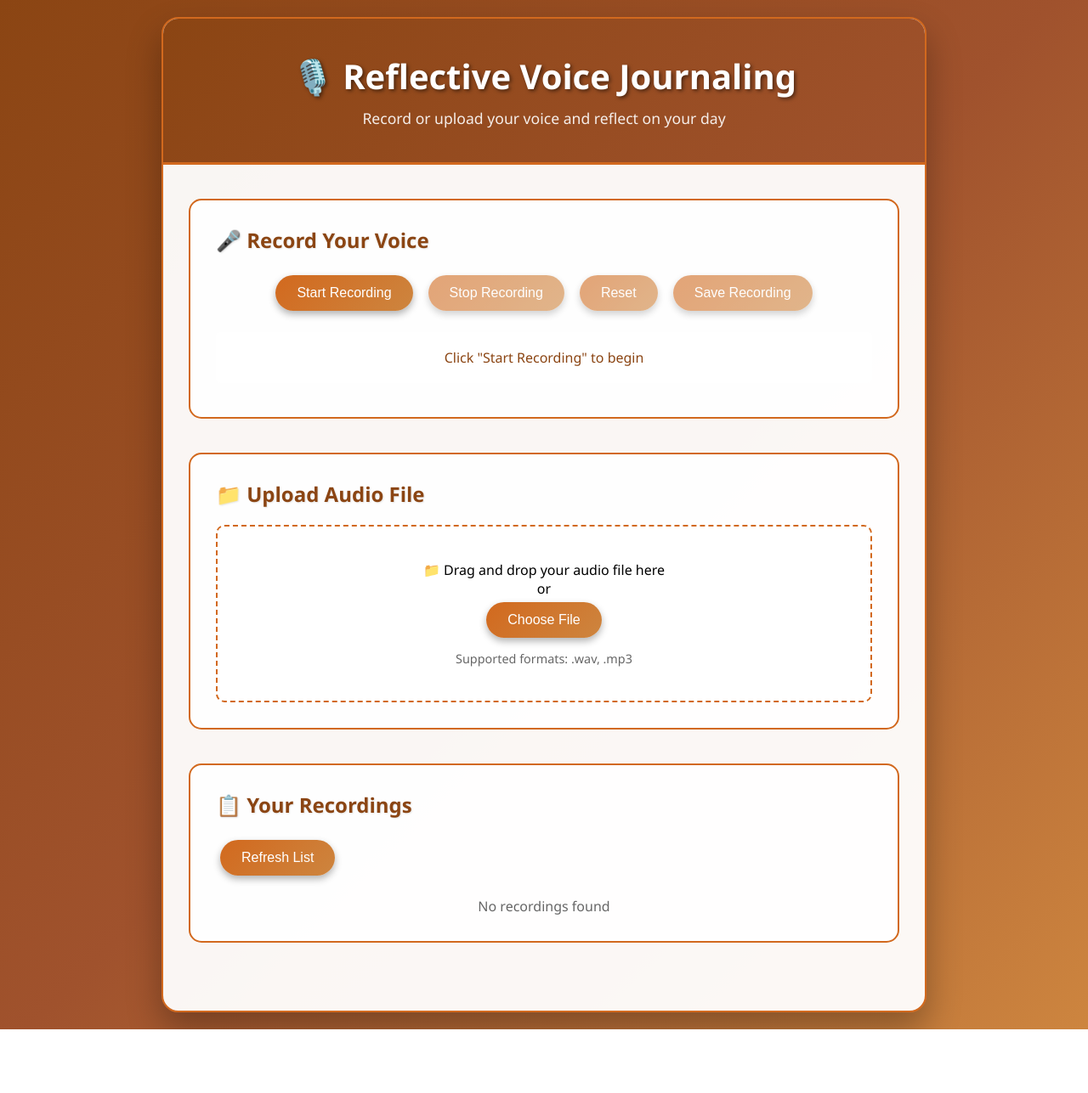
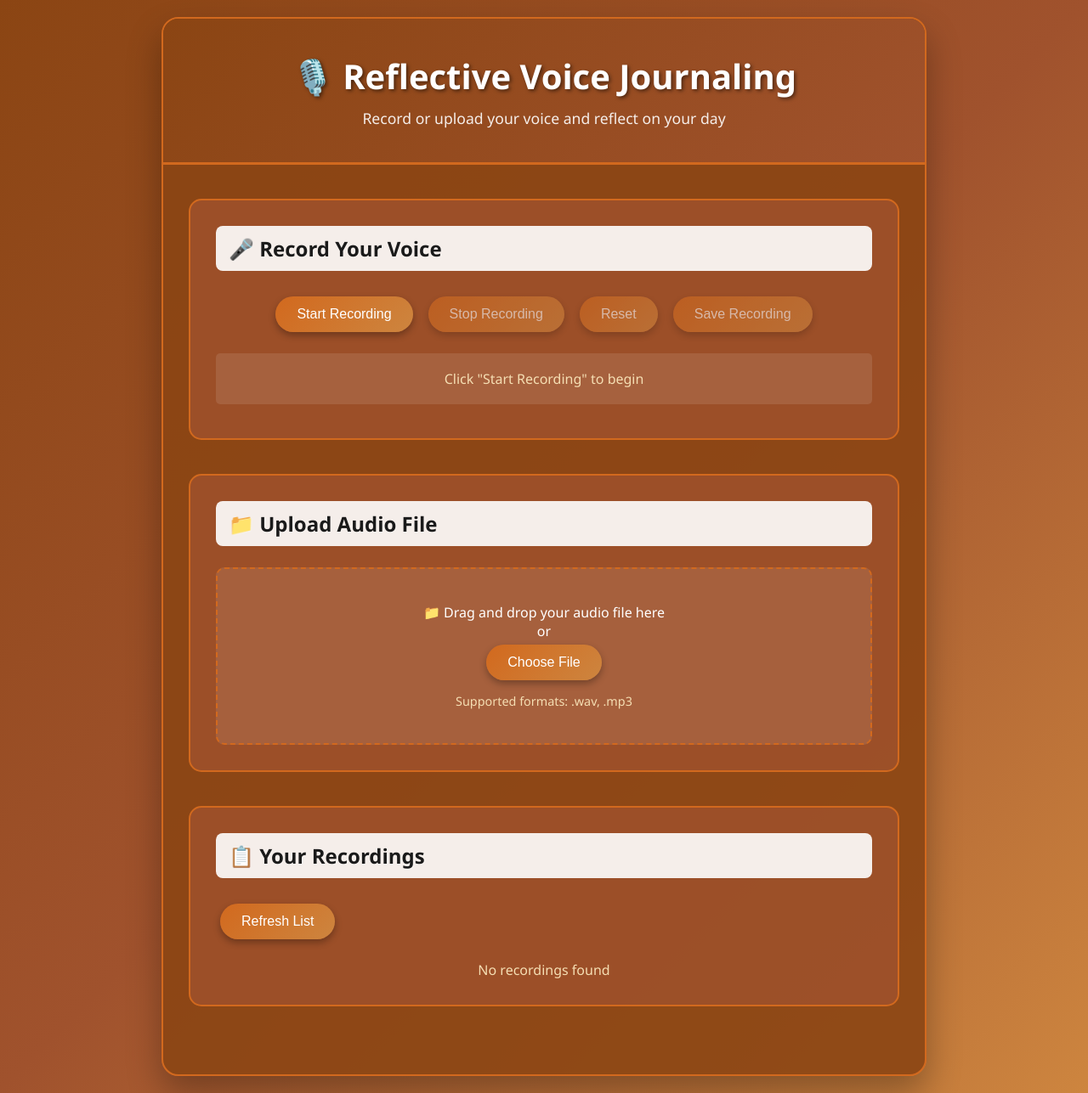
Before and after one commit to Keysej/Audio-hub, a Flask app: page / in a window 1280 px wide. Shown: the whole page at 85% size. Before the commit the page ends 1212 px from the top, so only its background shows below. Run offline with Flask 3, Linux system fonts and the light colour scheme; data that the repository does not hold is empty; parts of the project's set-up code (start-up, migrations or seed data) failed here and were passed over.

Commit message:
feat: make section titles dark with white background while keeping brown theme

```diff
--- a/reflective-voice-journal/templates/index.html
+++ b/reflective-voice-journal/templates/index.html
@@ -16,13 +16,13 @@
             background: linear-gradient(135deg, #8B4513 0%, #A0522D 50%, #CD853F 100%);
             min-height: 100vh;
             padding: 20px;
-            color: black;
+            color: white;
         }
 
         .container {
             max-width: 900px;
             margin: 0 auto;
-            background: rgba(255, 255, 255, 0.95);
+            background: rgba(139, 69, 19, 0.9);
             border-radius: 20px;
             box-shadow: 0 20px 40px rgba(0,0,0,0.3);
             overflow: hidden;
@@ -56,19 +56,23 @@
             margin-bottom: 40px;
             padding: 30px;
             border-radius: 15px;
-            background: rgba(255, 255, 255, 0.9);
+            background: rgba(160, 82, 45, 0.8);
             border: 2px solid #D2691E;
-            color: black;
+            color: white;
         }
 
         .section h2 {
-            color: #8B4513;
+            color: #1a1a1a;
             margin-bottom: 20px;
             font-size: 1.5rem;
             display: flex;
             align-items: center;
             gap: 10px;
-            text-shadow: 1px 1px 2px rgba(0,0,0,0.1);
+            text-shadow: 1px 1px 2px rgba(255,255,255,0.3);
+            background: rgba(255, 255, 255, 0.9);
+            padding: 10px 15px;
+            border-radius: 8px;
+            margin-bottom: 25px;
         }
 
         .recording-controls {
@@ -128,20 +132,20 @@
             border-radius: 10px;
             padding: 40px;
             text-align: center;
-            background: rgba(255,255,255,0.8);
+            background: rgba(255,255,255,0.1);
             transition: all 0.3s ease;
             cursor: pointer;
-            color: black;
+            color: white;
         }
 
         .upload-area:hover {
             border-color: #CD853F;
-            background: rgba(255,255,255,0.9);
+            background: rgba(255,255,255,0.15);
         }
 
         .upload-area.dragover {
             border-color: #CD853F;
-            background: rgba(255,255,255,1);
+            background: rgba(255,255,255,0.2);
         }
 
         .file-input {
@@ -298,13 +301,13 @@
         .recording-visualizer {
             width: 100%;
             height: 60px;
-            background: rgba(255,255,255,0.8);
+            background: rgba(255,255,255,0.1);
             border-radius: 5px;
             margin: 10px 0;
             display: flex;
             align-items: center;
             justify-content: center;
-            color: #8B4513;
+            color: #F5DEB3;
         }
 
         .compact-controls {
@@ -403,7 +405,7 @@
                         <button class="btn" onclick="document.getElementById('fileInput').click()">
                             Choose File
                         </button>
-                        <p style="margin-top: 10px; font-size: 0.9rem; color: #666;">
+                        <p style="margin-top: 10px; font-size: 0.9rem; color: #F5DEB3;">
                             Supported formats: .wav, .mp3
                         </p>
                     </div>
@@ -515,7 +517,7 @@
             document.getElementById('saveRecord').disabled = true;
 
             document.getElementById('visualizer').innerHTML = 'Click "Start Recording" to begin';
-            document.getElementById('visualizer').style.background = 'rgba(255,255,255,0.8)';
+            document.getElementById('visualizer').style.background = 'rgba(255,255,255,0.1)';
 
             showStatus('Recording reset', 'info', 'recordingStatus');
         }
@@ -631,7 +633,7 @@
                 loading.style.display = 'none';
 
                 if (recordings.length === 0) {
-                    recordingsList.innerHTML = '<p style="text-align: center; color: #666;">No recordings found</p>';
+                    recordingsList.innerHTML = '<p style="text-align: center; color: #F5DEB3;">No recordings found</p>';
                     return;
                 }
 
```
Also changed, not shown: other parts of reflective-voice-journal/templates/index.html (+20 -22 lines).
